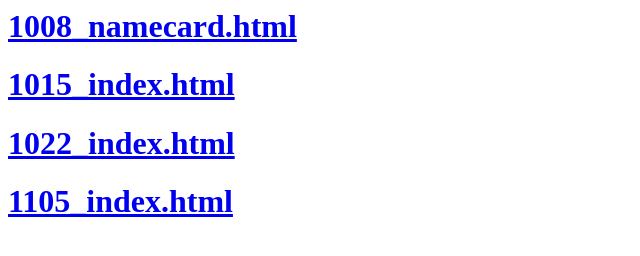
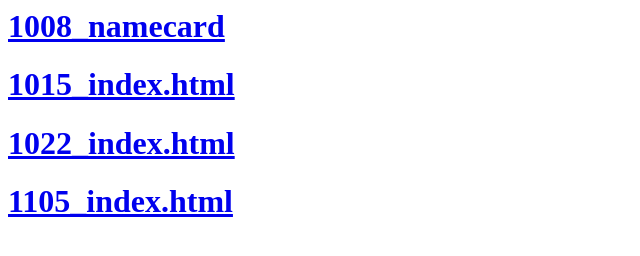
Before and after one commit to yuri1228/yuri1228.github.io, a plain HTML site: page index.html in a window 1280 px wide. Shown: the whole page, without its empty margins (0-640 px from the left). Drawn offline with Linux system fonts and the light colour scheme.

Commit message:
Update index.html

```diff
--- a/index.html
+++ b/index.html
@@ -8,7 +8,7 @@
       <body>
             <h1>
             <a href='./1008/1008_namecard.html'>
-            1008_namecard.html
+            1008_namecard
             </a>
       </h1>
            <h1>
```
